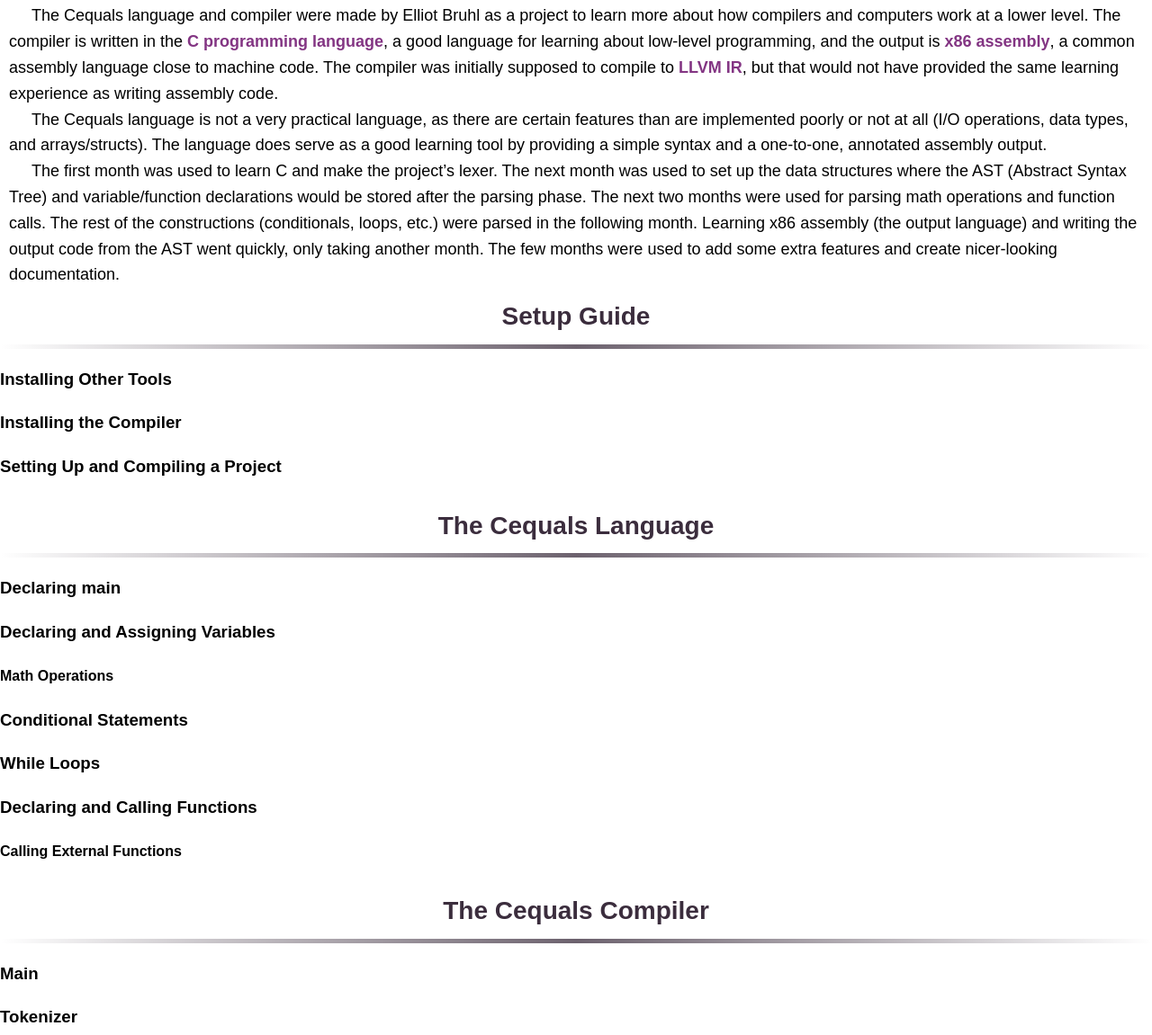
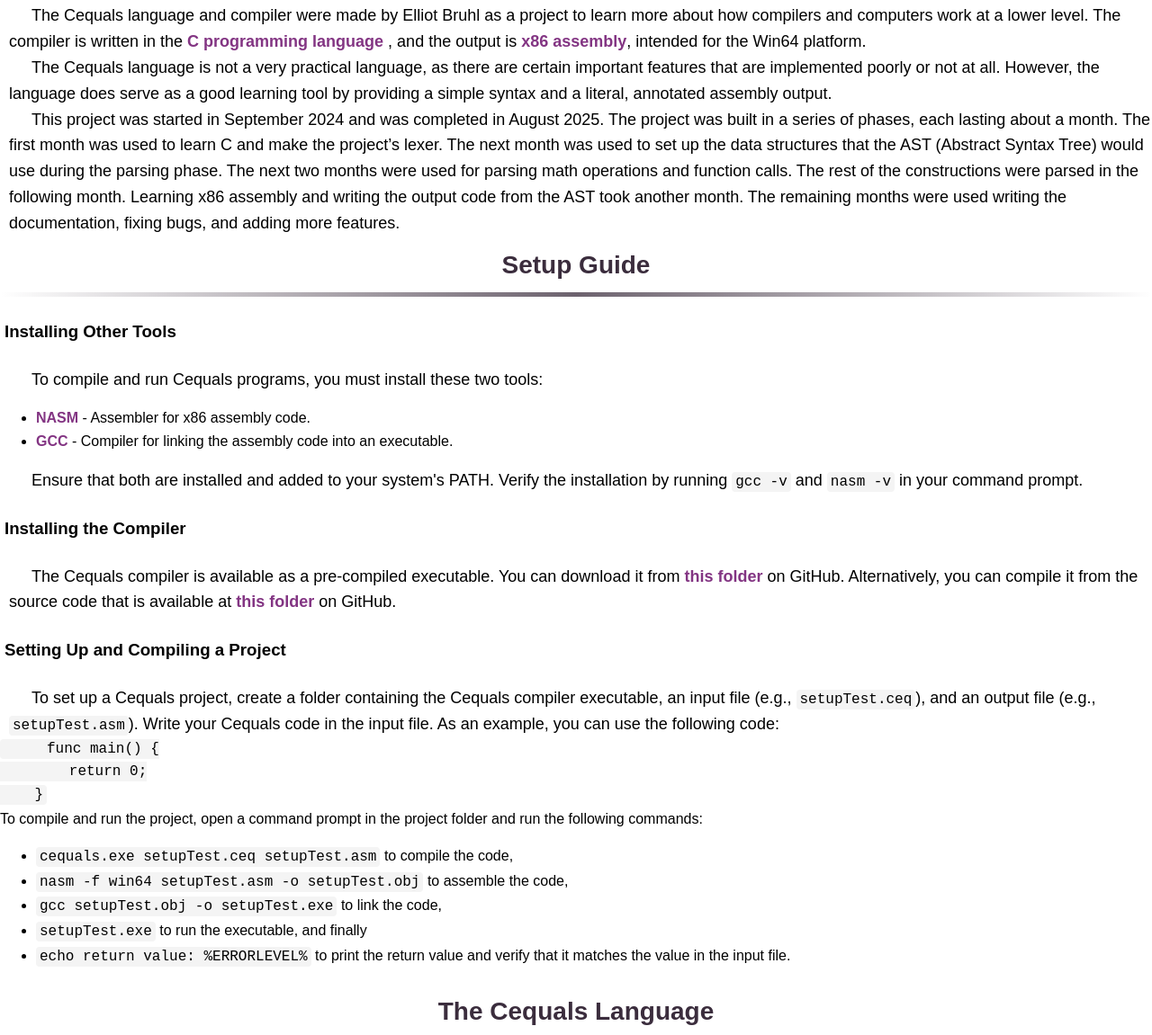
Before and after one commit to ElliotBruhl/CequalsCompiler, a plain HTML site: page docs/index.html in a window 1280 px wide. Shown: the part 813-1964 px from the top of the page at 90% size. Drawn offline with Linux system fonts and the light colour scheme.

Commit message:
updated documentation

```diff
--- a/docs/index.html
+++ b/docs/index.html
@@ -64,31 +64,56 @@
         <hr>
         <p>
             The Cequals language and compiler were made by Elliot Bruhl as a project to learn more about how compilers and
-            computers work at a lower level. The compiler is written in the <a href="https://en.wikipedia.org/wiki/C_(programming_language)"> C programming language</a>,
-            a good language for learning about low-level programming, and the output is <a href="https://en.wikipedia.org/wiki/X86_assembly_language"> x86 assembly</a>,
-            a common assembly language close to machine code. The compiler was initially supposed to compile to <a href="https://llvm.org/docs/LangRef.html#abstract"> LLVM IR</a>,
-            but that would not have provided the same learning experience as writing assembly code.
+            computers work at a lower level. The compiler is written in the <a href="https://en.wikipedia.org/wiki/C_(programming_language)"> C programming language</a>
+            , and the output is <a href="https://en.wikipedia.org/wiki/X86_assembly_language"> x86 assembly</a>, intended for the Win64 platform.
         </p>
         <p>
-            The Cequals language is not a very practical language, as there are certain features than are implemented poorly or not at all (I/O operations, data types, and arrays/structs).
-            The language does serve as a good learning tool by providing a simple syntax and a one-to-one, annotated assembly output.
+            The Cequals language is not a very practical language, as there are certain important features that are implemented poorly or not at all.
+            However, the language does serve as a good learning tool by providing a simple syntax and a literal, annotated assembly output.
         </p>
         <p>
+            This project was started in September 2024 and was completed in August 2025. The project was built in a series of phases, each lasting about a month.
             The first month was used to learn C and make the project’s lexer. The next month was used to set up the data
-            structures where the AST (Abstract Syntax Tree) and variable/function declarations would be stored after the parsing phase.
-            The next two months were used for parsing math operations and function calls. The rest of the constructions
-            (conditionals, loops, etc.) were parsed in the following month. Learning x86 assembly (the output language)
-            and writing the output code from the AST went quickly, only taking another month. The few months
-            were used to add some extra features and create nicer-looking documentation.
+            structures that the AST (Abstract Syntax Tree) would use during the parsing phase.
+            The next two months were used for parsing math operations and function calls. The rest of the constructions were parsed in the following month. Learning x86 assembly
+            and writing the output code from the AST took another month. The remaining months were used writing the documentation, fixing bugs, and adding more features.
         </p>
 
         <h2 id="setup">Setup Guide</h2>
         <hr>
         <h3 id="tools">Installing Other Tools</h3>
-
+        <p>
+            To compile and run Cequals programs, you must install these two tools:
+        </p>
+        <ul>
+            <li><a href="https://www.nasm.us/">NASM</a> - Assembler for x86 assembly code.</li>
+            <li><a href="https://gcc.gnu.org/">GCC</a> - Compiler for linking the assembly code into an executable.</li>
+        </ul>
+        <p>
+            Ensure that both are installed and added to your system's PATH. Verify the installation by running <code>gcc -v</code> and <code>nasm -v</code> in your command prompt.
+        </p>
         <h3 id="compiler">Installing the Compiler</h3>
+        <p>
+            The Cequals compiler is available as a pre-compiled executable. You can download it from <a href="https://github.com/ElliotBruhl/CequalsCompiler/tree/main/binaries">this folder</a> on GitHub.
+            Alternatively, you can compile it from the source code that is available at <a href="https://github.com/ElliotBruhl/CequalsCompiler/tree/main/src">this folder</a> on GitHub.
+        </p>
 
         <h3 id="compiling">Setting Up and Compiling a Project</h3>
+        <p>
+            To set up a Cequals project, create a folder containing the Cequals compiler executable, an input file (e.g., <code>setupTest.ceq</code>), and an output file (e.g., <code>setupTest.asm</code>).
+            Write your Cequals code in the input file. As an example, you can use the following code:
+            <pre><code>     func main() {
+        return 0;
+    }</code></pre>
+            To compile and run the project, open a command prompt in the project folder and run the following commands:
+            <ul>
+                <li><code>cequals.exe setupTest.ceq setupTest.asm</code> to compile the code,</li>
+                <li><code>nasm -f win64 setupTest.asm -o setupTest.obj</code> to assemble the code,</li>
+                <li><code>gcc setupTest.obj -o setupTest.exe</code> to link the code,</li>
+                <li><code>setupTest.exe</code> to run the executable, and finally</li>
+                <li><code>echo return value: %ERRORLEVEL%</code> to print the return value and verify that it matches the value in the input file.</li>
+            </ul>
+        </p>
 
         <h2 id="language">The Cequals Language</h2>
         <hr>
@@ -225,6 +250,3 @@ Math operations are particularly tricky due to order of operations and mixed ope
 - Uses a **single global scope** for functions (no shadowing; duplicate function names overwrite each other).
 
 ## Code Generation
-
-**In Progress**
--->
--- a/docs/style.css
+++ b/docs/style.css
@@ -48,6 +48,9 @@ h2 {
     padding-top: 10px;
     margin: 0px;
 }
+h3 {
+    padding: 5px;
+}
 hr {
     border: none;
     height: 5px;
@@ -90,6 +93,15 @@ p {
     padding-left: 10px;
     margin: 0px;
 }
+pre {
+    margin: 0px;
+}
+code {
+    font-size: 16px;
+    background-color: #f4f4f4;
+    padding: 2px 4px;
+    border-radius: 4px;
+}
 
 /* Footer */
 footer {
```
Also changed, not shown: 12 other files.
